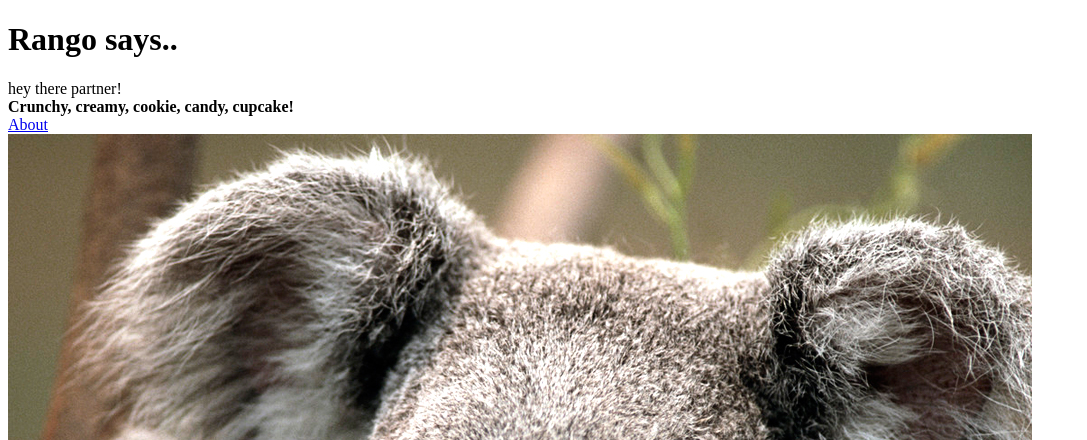
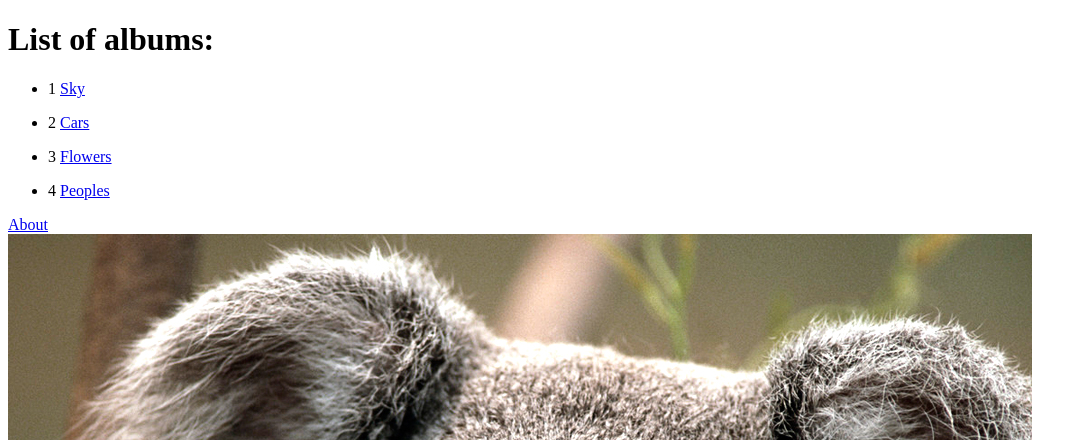
Before and after one commit to immorality/almost-gallery, a Django app: page / in a window 1280 px wide. Shown: the top 440 px of the page, without its empty margins (0-1087 px from the left). Run offline with Django 3.2, Linux system fonts and the light colour scheme; data comes from the database, SQL or seed files in the repository; both versions use the stored data as it was after the commit.

Commit message:
added slug for albums, and little cosmetic changes

```diff
--- a/almostGallery/settings.py
+++ b/almostGallery/settings.py
@@ -121,5 +121,5 @@ USE_TZ = True
 STATIC_DIR = os.path.join(BASE_DIR, 'static')
 STATIC_URL = '/static/'
 STATICFILES_DIRS = [STATIC_DIR, ]
-MEDIA_ROOT = os.path.join(BASE_DIR, 'static')
+MEDIA_ROOT = os.path.join(BASE_DIR)
 MEDIA_URL = '/'
--- a/almostGallery/urls.py
+++ b/almostGallery/urls.py
@@ -9,5 +9,5 @@ from django.conf.urls import include
 urlpatterns = [
     url(r'^admin/', admin.site.urls),
     url(r'^$', views.index, name='index'),
-    url(r'^gallery/', include('gallery.urls')),
+    url(r'^gallery/', include('gallery.urls', namespace='gallery')),
 ]
--- a/gallery/admin.py
+++ b/gallery/admin.py
@@ -1,5 +1,9 @@
 from django.contrib import admin
 from gallery.models import Album, Photo
 # Register your models here.
-admin.site.register(Album)
+
+class AlbumAdmin(admin.ModelAdmin):
+    prepopulated_fields = {'slug': ('name',)}
+
+admin.site.register(Album, AlbumAdmin)
 admin.site.register(Photo)
--- a/gallery/models.py
+++ b/gallery/models.py
@@ -1,5 +1,6 @@
 from __future__ import unicode_literals
 from django.contrib.auth.models import User
+from django.template.defaultfilters import slugify
 
 from django.db import models
 
@@ -9,9 +10,15 @@ class Album(models.Model):
     user = models.ForeignKey(User)
     date_created = models.DateTimeField(auto_now_add=True)
     date_modified = models.DateTimeField(auto_now=True)
+    slug = models.SlugField(blank=True)
+
+    def save(self, *args, **kwargs):
+        self.slug = slugify(self.name)
+        super(Album, self).save(*args, **kwargs)
 
     def __unicode__(self):
         return self.name
+
 
 
 class Photo(models.Model):
--- a/gallery/urls.py
+++ b/gallery/urls.py
@@ -6,6 +6,6 @@ from gallery import views
 urlpatterns = [
     url(r'^$', views.index, name='index'),
     url(r'^about/', views.about, name='about'),
-    url(r'^albums/', views.albums, name='albums'),
-    url(r'^photos/(?P<album_id>[0-9]+)', views.photos, name='photos')
+    #url(r'^album/(?P<album_id>[0-9]+)', views.photos, name='album'),
+    url(r'^album/(?P<album_name_slug>[\w\-]+)/$', views.photos, name='album'),
 ]
--- a/gallery/views.py
+++ b/gallery/views.py
@@ -2,7 +2,9 @@ from django.shortcuts import render, get_object_or_404
 from gallery.models import Album, Photo
 from django.http import HttpResponse
 def index(request):
-    context_dict={'boldmessage':"Crunchy, creamy, cookie, candy, cupcake!"}
+    context_dict = {}
+    albums = Album.objects.all()
+    context_dict['albums'] = albums
     return render(request, 'gallery/index.html', context=context_dict)
 
 def about(request):
@@ -14,10 +16,15 @@ def albums(request):
 
     return render(request, 'gallery/albums.html', context=context_albums)
 
-def photos(request, album_id):
+def photos(request, album_name_slug):
     context_dict = {}
-    albums = get_object_or_404(Album, pk=album_id)
-    photos = Photo.objects.filter(album=album_id)
-    context_dict['photos'] = photos
-    context_dict['albums'] = albums
+    try:
+        albums = get_object_or_404(Album, slug= album_name_slug)
+        photos = Photo.objects.filter(album=albums)
+        context_dict['photos'] = photos
+        context_dict['albums'] = albums
+    except Album.DoesNotExist:
+        context_dict['albums'] = None
+        context_dict['photos'] = None
+
     return render(request, 'gallery/photos.html', context_dict)
--- a/templates/gallery/index.html
+++ b/templates/gallery/index.html
@@ -4,14 +4,17 @@
 <html>
 
 <head>
-    <title>almostGallery</title>
+    <title>almost-gallery</title>
 </head>
 
 <body>
-<h1>Rango says..</h1>
+<h1>List of albums: </h1>
 <div>
-    hey there partner!<br />
-    <strong>{{boldmessage}}</strong><br />
+    {% for album in albums %}
+    <ul>
+        <li>{{album.id}} <a href="{% url 'gallery:album' album.slug %}">{{album.name}}</a></li>
+    </ul>
+    {% endfor %}
 </div>
 <div>
     <a href="/gallery/about/">About</a><br />
```
Also changed, not shown: db.sqlite3, gallery/migrations/0004_auto_20161111_2135.py (added), gallery/migrations/0005_auto_20161111_2137.py (added), gallery/migrations/0006_auto_20161111_2139.py (added), gallery/migrations/0007_auto_20161111_2142.py (added), gallery/migrations/0008_album_slug.py (added), static/images/Chrysanthemum_kTtpH4L.jpg (added), static/images/dyopghtofYo.jpg (added), static/images/flowers-wallpaper-24.jpg (added), static/images/holding_image.jpg (added), static/images/subaru-impreza-wrx-sti-16082014-200056.jpg (added).
